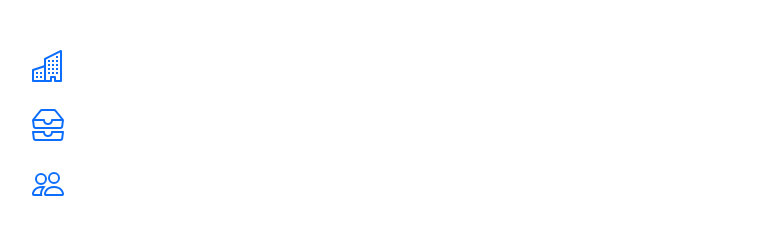
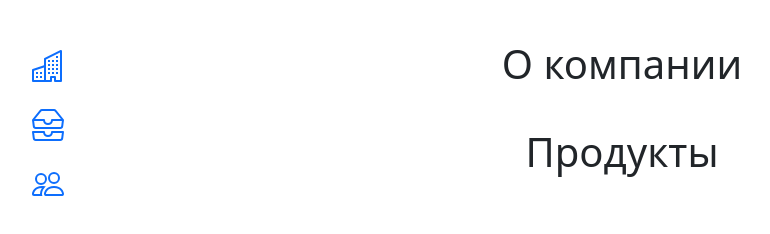
Before and after one commit to smirnovrv/NewSite, a plain HTML site: page index.html in a window 1280 px wide. Shown: the whole page, without its empty margins (18-788 px from the left). Drawn offline with nearby package versions, Linux system fonts and the light colour scheme.

Commit message:
company&products

```diff
--- a/css/style.css
+++ b/css/style.css
@@ -26,3 +26,11 @@
     position: absolute; /* Абсолютное позиционирование */
     left: 50px; right: 0; /* Положение подсказки */
 }
+.company_wrapper{
+    margin-top: 40px;
+    text-align: center;
+}
+.products_wrapper{
+    margin-top: 40px;
+    text-align: center;
+}
--- a/index.html
+++ b/index.html
@@ -45,6 +45,16 @@
 </aside>
 
 <!-- <i class="bi-alarm" style="font-size: 2rem; color: cornflowerblue;" ></i> -->
+<section class="company">
+	<div class="company_wrapper">
+		<h1>О компании</h1>
+	</div>
+</section>
+<section class="products">
+	<div class="products_wrapper">
+		<h1>Продукты</h1>
+	</div>
+</section>
 <SCript src="/js/script.js"></SCript>
 </body>
 
```
